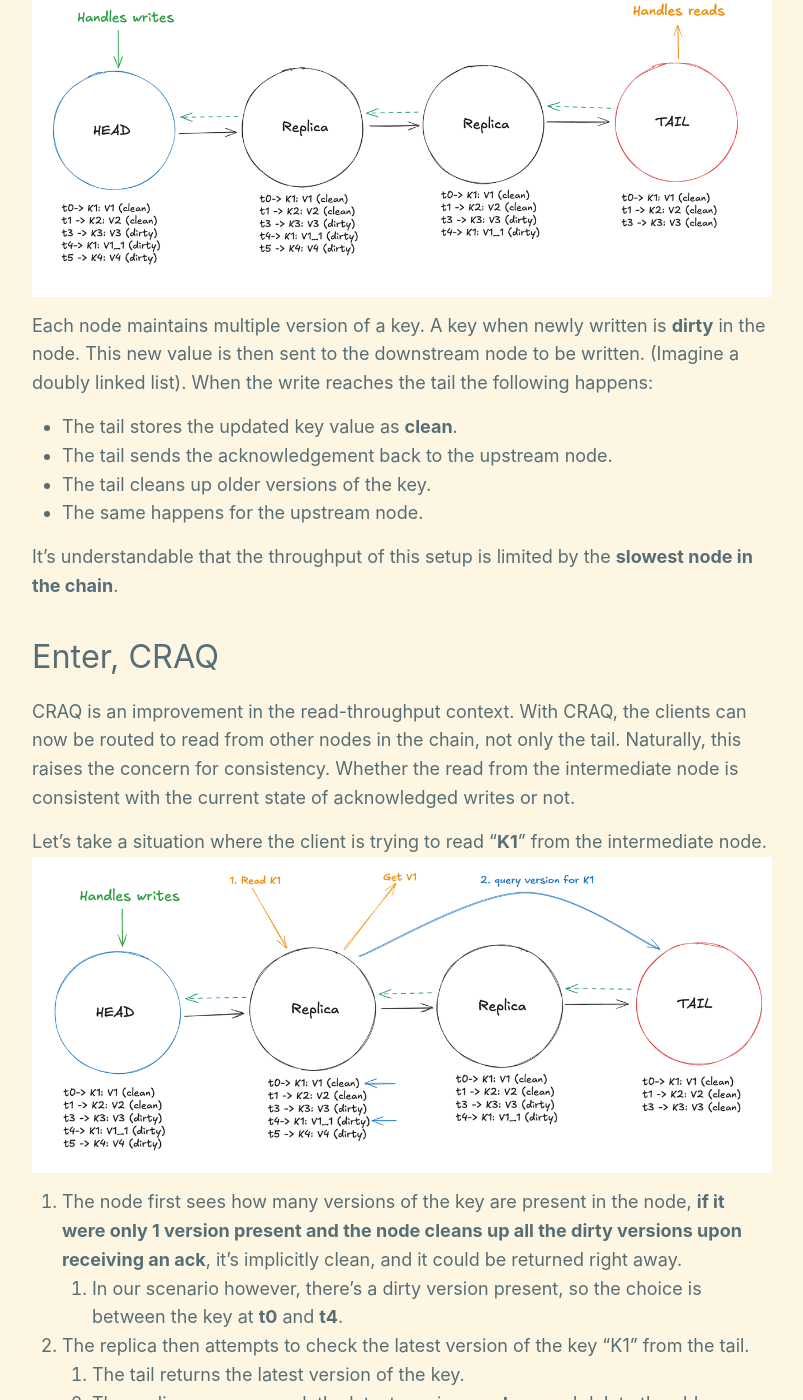
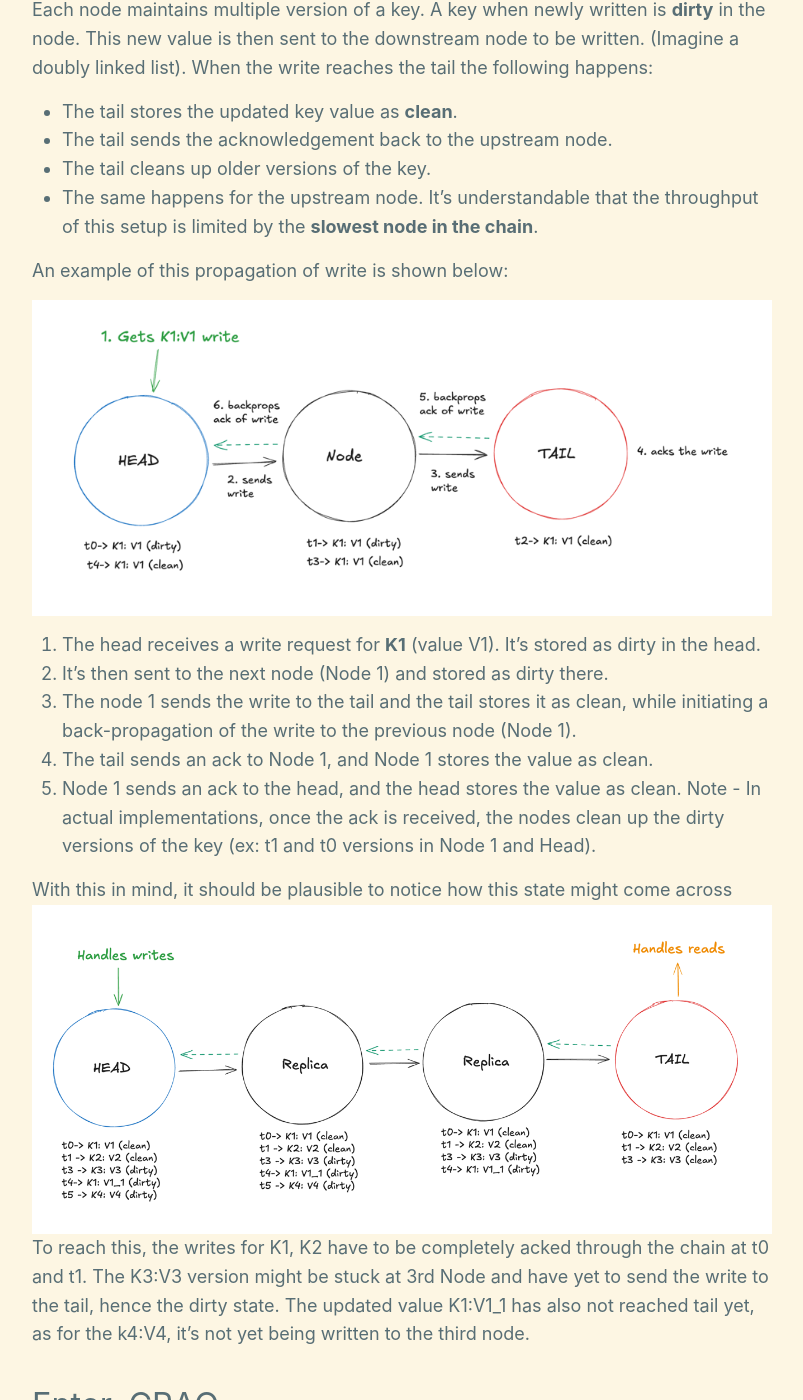
Before and after one commit to uds5501/mindpalace, a Jekyll site: the page built from _posts/2025-04-19-craq-reading.md, in a window 1280 px wide and 1400 px high, scrolled down 1092 px. Shown: the whole window, without its empty margins (238-1041 px from the left). Built offline with Jekyll 4.4.1, drawn with Linux system fonts in a browser that asks for light colours; some of the changed text lies outside the part shown.

Commit message:
Edit: elaborate on propagation of CRAQ

````diff
--- a/_posts/2025-04-19-craq-reading.md
+++ b/_posts/2025-04-19-craq-reading.md
@@ -15,7 +15,7 @@
 
 ## Broad strokes
 From the first looks at the paper, CRAQ is an improvement over [classic chain replication](https://www.cs.cornell.edu/home/rvr/papers/OSDI04.pdf), a method for replicating data across
-multiple nodes.
+multiple nodes. In the classic chain replication, these are the node responsibilities:
 - The head shall handle all the writes.
 - The tail shall handle all the reads.
 
@@ -26,17 +26,28 @@
 write(objectId, value)
 value <-- read(objectId)
 ```
-![classic-chain-replication.png]({{site.baseurl}}/assets/images/posts/2025-04-19-craq-reading/classic-chain-replication.png)
-
 Each node maintains multiple version of a key. A key when newly written is **dirty** in the node. This new value is then sent to the downstream node to be written.
 (Imagine a doubly linked list). When the write reaches the tail the following happens:
 - The tail stores the updated key value as **clean**.
 - The tail sends the acknowledgement back to the upstream node.
 - The tail cleans up older versions of the key.
 - The same happens for the upstream node.
-
 It's understandable that the throughput of this setup is limited by the **slowest node in the chain**.
 
+An example of this propagation of write is shown below:
+
+![propogation.png]({{site.baseurl}}/assets/images/posts/2025-04-19-craq-reading/propogation.png)
+1. The head receives a write request for **K1** (value V1). It's stored as dirty in the head.
+2. It's then sent to the next node (Node 1) and stored as dirty there.
+3. The node 1 sends the write to the tail and the tail stores it as clean, while initiating a back-propagation of the write to the previous node (Node 1).
+4. The tail sends an ack to Node 1, and Node 1 stores the value as clean.
+5. Node 1 sends an ack to the head, and the head stores the value as clean.
+Note - In actual implementations, once the ack is received, the nodes clean up the dirty versions of the key (ex: t1 and t0 versions in Node 1 and Head).
+
+With this in mind, it should be plausible to notice how this state might come across
+![classic-chain-replication.png]({{site.baseurl}}/assets/images/posts/2025-04-19-craq-reading/classic-chain-replication.png)
+To reach this, the writes for K1, K2 have to be completely acked through the chain at t0 and t1. The K3:V3 version might be stuck at 3rd Node and have yet to send the write to the tail, hence the dirty state.
+The updated value K1:V1_1 has also not reached tail yet, as for the k4:V4, it's not yet being written to the third node.
 ## Enter, CRAQ
 CRAQ is an improvement in the read-throughput context. With CRAQ, the clients can now be routed to read from other nodes in the chain, not only the tail.
 Naturally, this raises the concern for consistency. Whether the read from the intermediate node is consistent with the current state of acknowledged writes or not.
@@ -53,7 +64,7 @@
 
 This flavor is the <ins>Strong Consistency</ins> model. Referring to the paper, there are a couple more flavors of consistency that CRAQ supports:
 - <ins>Eventual Consistency</ins>: It'll allow the node to return the latest value known to it for a key. However, it means that if the client decides to read the same key from a different node, it might get an older version.
-  - PS: If the clients attempt to read from the same node, it'll have **monotonic read consistency**.
+  - PS: If the clients attempt to read from the same node, it'll have **monotonic read consistency**, i.e. the client will always get the same or the latest version of key, not an older version.
 - <ins>Eventual Consistency with Maximum Bounded Inconsistency</ins>: A node could serve uncommitted values but only till a certain version.
   - This setup might lead to an interesting situation, let's say if the **entire chain is active** and reachable. In this scenario, the dirty value being served _might be_ newer than the committed value.
   - However, **if the chain is partitioned**, then the value being returned _might be_ older than the committed value. This is because the chain might have now maintained an updated value, but this particular node being out of the chain, will maintain an older version of the key. (illustrated below)
@@ -83,6 +94,9 @@
 
 So it's not really self-sufficient, is it? It requires an external entity to maintain the topology and roles of the nodes in the chain.
 The paper suggests **Zookeeper** to handle the topology. The video suggests **Raft** or **Paxos** can do the trick as well.
+What they'll do is that they will maintain the topology of the nodes and their roles. Each node can subscribe to these entities to get the latest topology and accordingly send the writes / send the acks to the right nodes.
+
+So, even if the writes / back props are failing in the event of partitions, the node will be expected to keep retrying until the zookeeper sends a change in topology notification, hence avoiding split-brain scenarios.
 
 ### If we need to use Raft anyway, why use CRAQ at all?
 1. CRAQ is a **read-optimized** solution, and it does not require the leader to be involved in the reads.
````
Also changed, not shown: assets/images/posts/2025-04-19-craq-reading/propogation.png (added).
